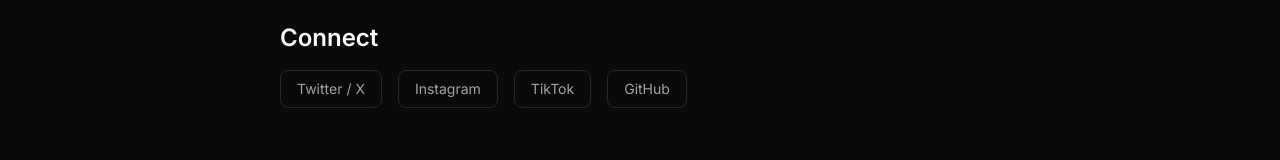
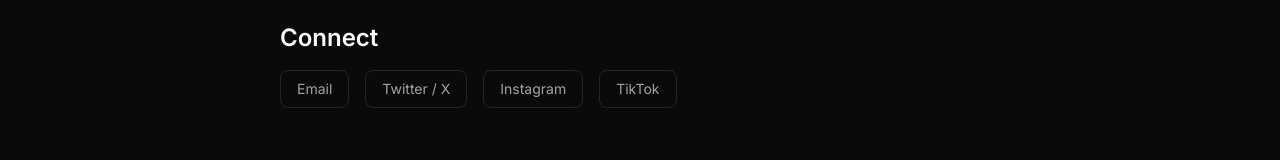
Before and after one commit to jarrettlove48-web/jarrett-dev, a Next.js app: page / in a window 1280 px wide. Shown: the part 730-890 px from the top of the page. Built offline with nearby package versions, Linux system fonts and the light colour scheme.

Commit message:
Replace GitHub link with jarrett@jarrett.love email, remove GitHub from socials

```diff
--- a/src/app/page.tsx
+++ b/src/app/page.tsx
@@ -1,10 +1,10 @@
 import Link from "next/link";
 
 const socials = [
+  { label: "Email", href: "mailto:jarrett@jarrett.love" },
   { label: "Twitter / X", href: "https://x.com/jarrettlove" },
   { label: "Instagram", href: "https://instagram.com/jarrettlove" },
   { label: "TikTok", href: "https://tiktok.com/@jarrettlovebuilds" },
-  { label: "GitHub", href: "https://github.com/jarrettlove48-web" },
 ];
 
 export default function Home() {
```
